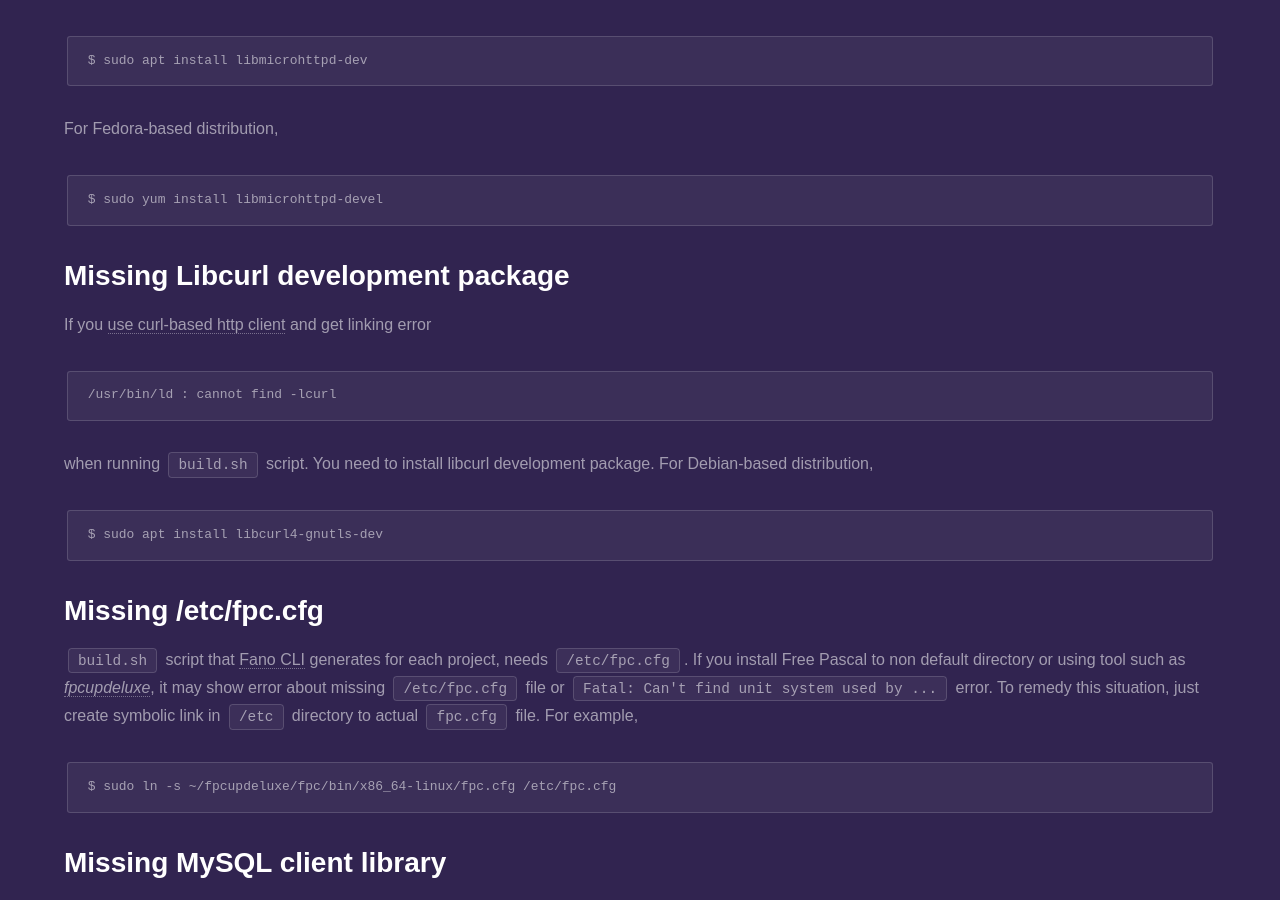
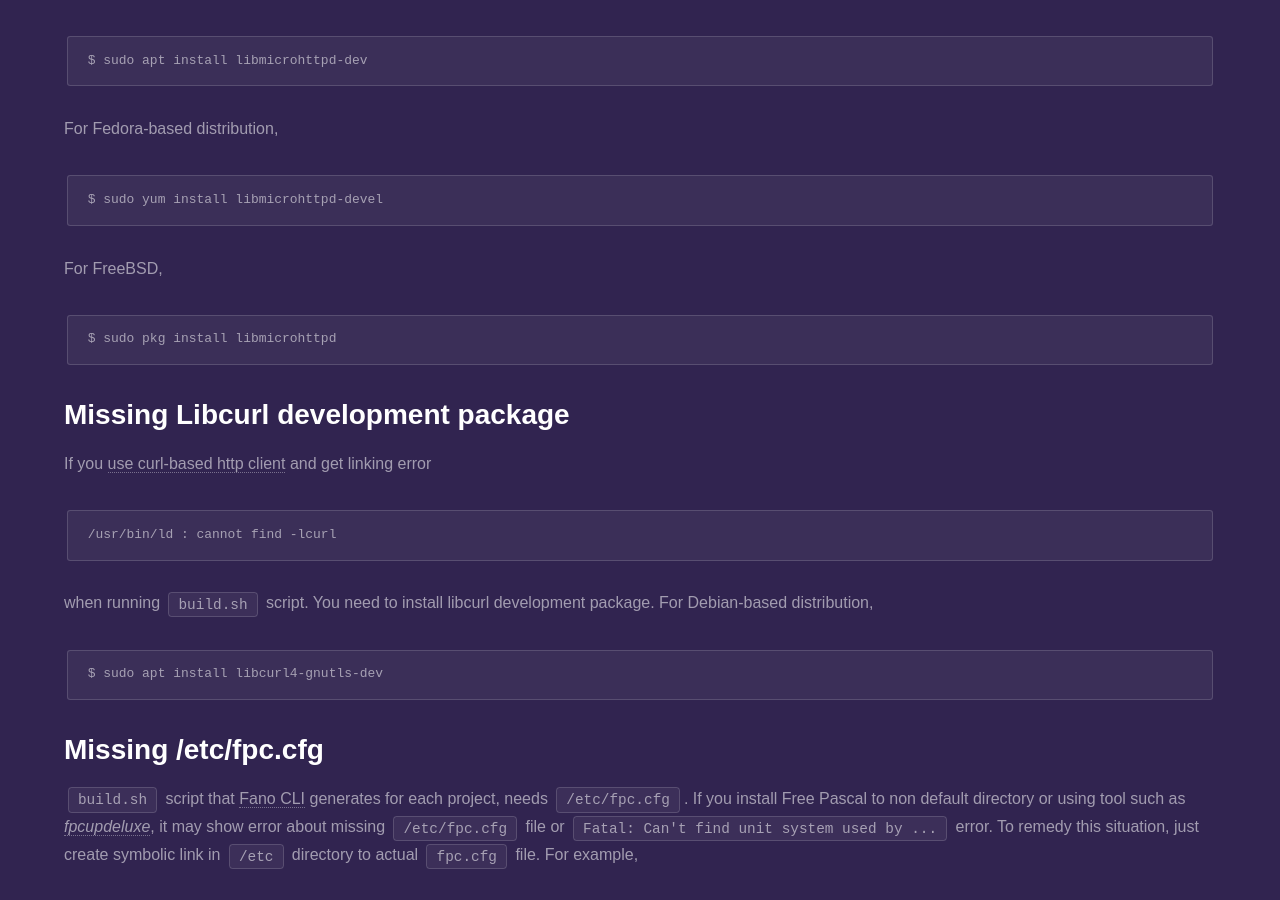
Before and after one commit to fanoframework/fanoframework.github.io, a Jekyll site: the page built from known-issues/index.md, in a window 1280 px wide and 900 px high, scrolled down 3137 px. Built offline with Jekyll 4.4.1, drawn with Linux system fonts in a browser that asks for light colours; our own code applies the rules of GitHub Pages for plain Markdown files.

Commit message:
add info on install libmicrohttpd on FreeBSD

````diff
--- a/known-issues/index.md
+++ b/known-issues/index.md
@@ -127,6 +127,11 @@ For Fedora-based distribution,
 ```
 $ sudo yum install libmicrohttpd-devel
 ```
+For FreeBSD,
+```
+$ sudo pkg install libmicrohttpd
+```
+
 ## <a name="missing-libcurl-development-package"></a>Missing Libcurl development package
 
 If you [use curl-based http client](/scaffolding-with-fano-cli/creating-project#use-libcurl-in-application) and get linking error
````
